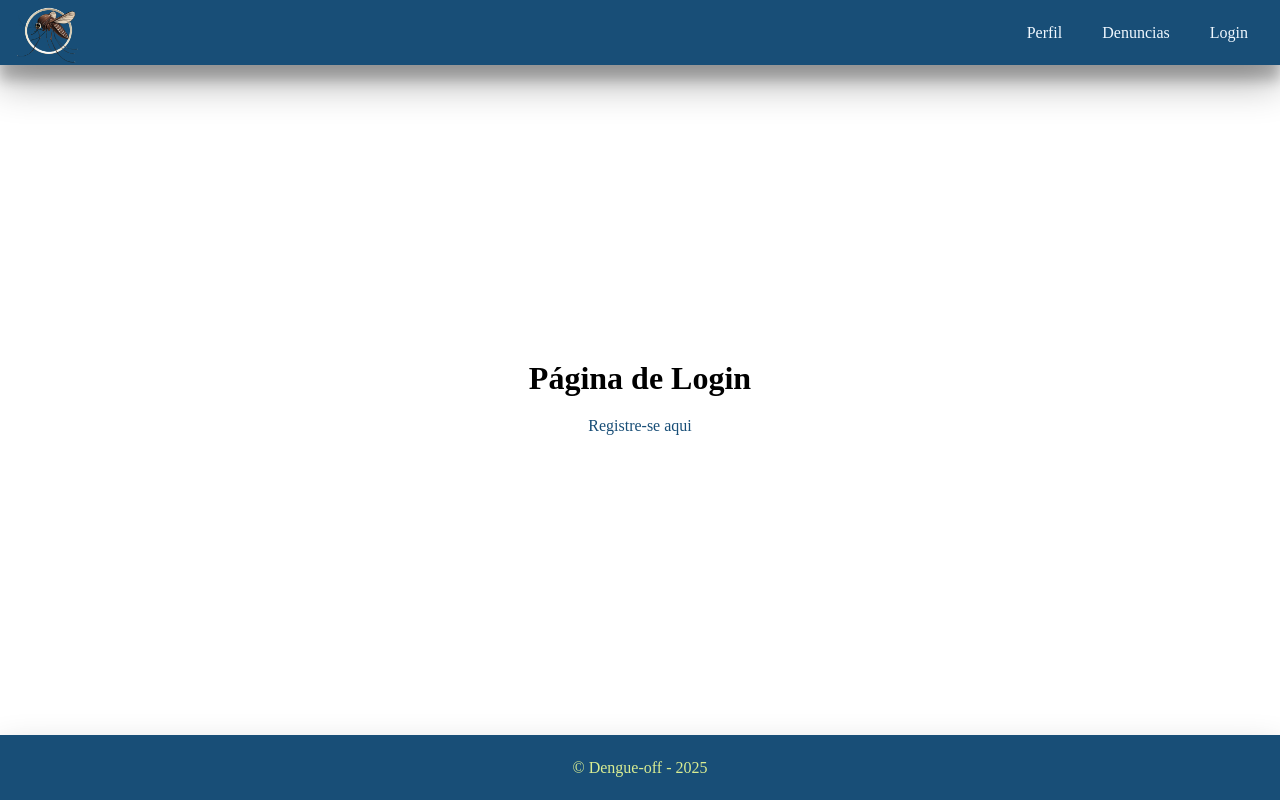
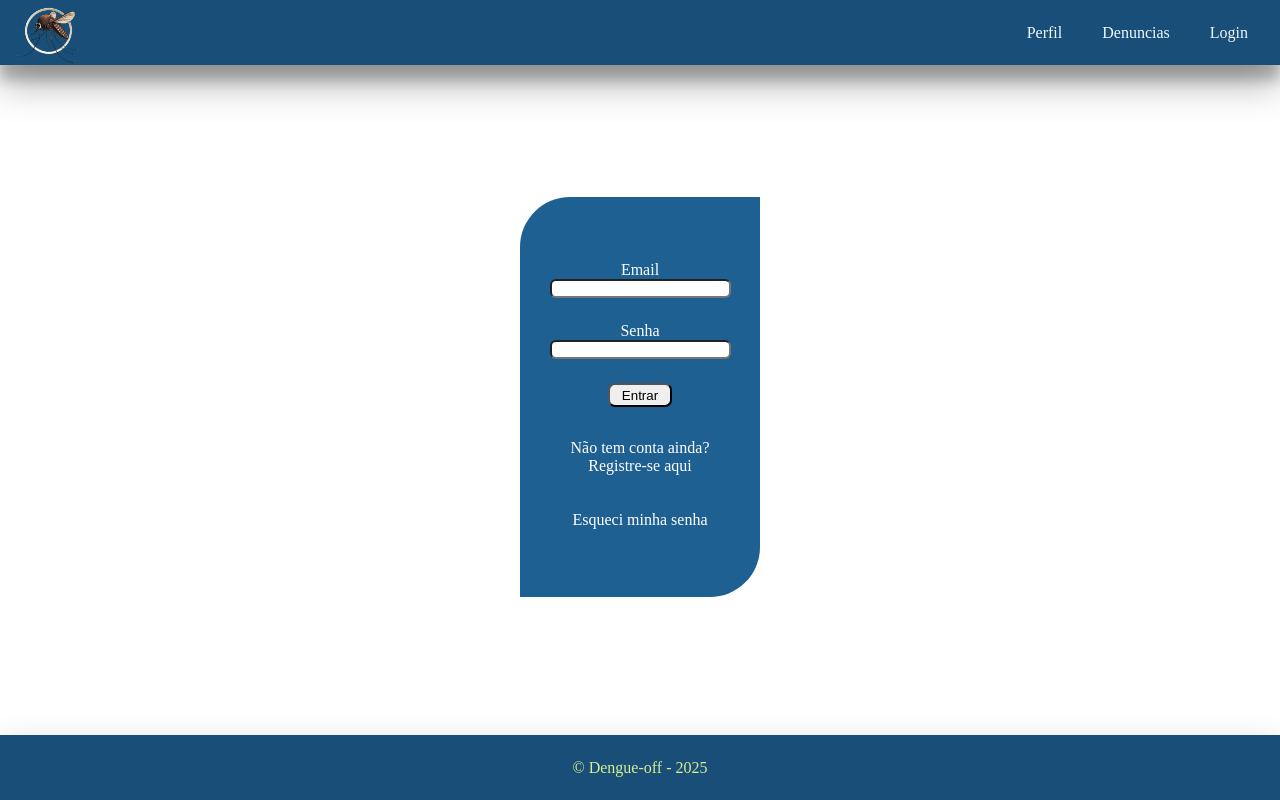
Before and after one commit to junior15446/Projeto_Integrador, a React (Vite) app: page /login in a window 1280 px wide. Built offline with nearby package versions, Linux system fonts and the light colour scheme.

Commit message:
Tela de autenticação do login

```diff
--- /dev/null
+++ b/src/components/Authentication/index.tsx
@@ -0,0 +1,21 @@
+import { Link } from "react-router-dom"
+
+function Authentication() {
+    return (
+        <>
+            <div className="authentication">
+                <label>Email</label>
+                <input type="email" name="email" id="email" />
+                <label>Senha</label>
+                <input type="password" name="password" id="password" />
+                <button>Entrar</button>
+                <Link to={'/registro'} className="botao-registro">Não tem conta ainda? <br />Registre-se aqui</Link>
+                <br />
+                <br />
+                Esqueci minha senha
+            </div>
+        </>
+    )
+}
+
+export default Authentication
--- a/src/pages/Login.tsx
+++ b/src/pages/Login.tsx
@@ -1,14 +1,15 @@
-import { Link } from "react-router-dom"
 import Footer from "../components/Footer"
 import Header from "../components/Header"
+import Authentication from "../components/Authentication"
 
 function Login() {
     return (
         <>
             <Header />
             <div className="container">
-               <h1>Página de Login</h1>
-               <Link to={'/registro'} className="botao-registro">Registre-se aqui</Link>
+                <div className="div-login">
+                    <Authentication />
+                </div>
             </div>
             <Footer />
         </>
--- a/src/styles/style.css
+++ b/src/styles/style.css
@@ -72,7 +72,7 @@ a:hover {
 }
 
 .botao-registro {
-    color: #184E77;
+    color: #fff;
     margin-top: 20px;
 }
 
@@ -80,3 +80,35 @@ a:hover {
     color: #34A0A4;
     transition: 1s;
 }
+
+.div-login {
+    display: flex;
+    align-items: center;
+    justify-content: center;
+}
+
+.authentication {
+    background-color: #1E6091;
+    width: 15rem;
+    height: 25rem;
+    display: flex;
+    align-items: center;
+    justify-content: flex-start;
+    flex-direction: column;
+    padding-top: 4rem;
+    border-top-left-radius: 50px;
+    border-bottom-right-radius: 50px;
+    color: #fff;
+}
+
+.authentication>input {
+    margin-bottom: 1.5rem;
+    border-radius: 6px;
+}
+
+.authentication>button {
+    border-radius: 7px;
+    height: 1.5rem;
+    width: 4rem;
+    margin-bottom: 11.5px;
+}
```
